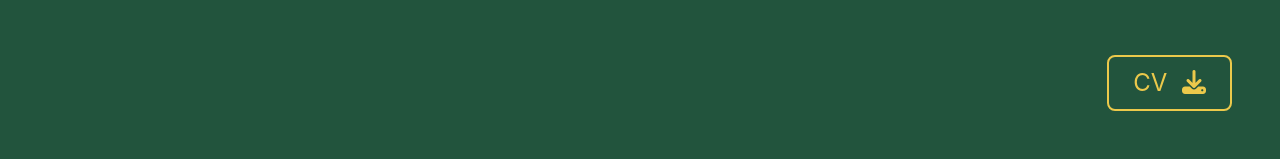
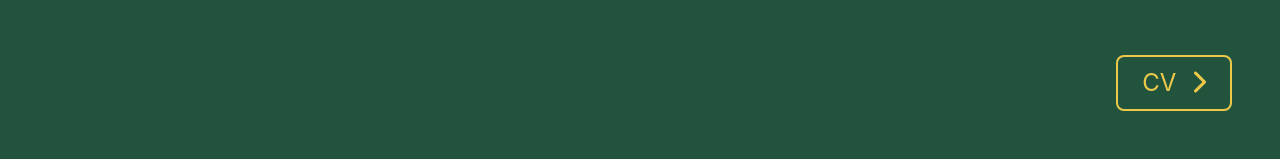
Before and after one commit to elasticmind/homepage, a Nuxt app: page / in a window 1280 px wide. Shown: the part 641-800 px from the top of the page. Built offline with nearby package versions, Linux system fonts and the light colour scheme.

Commit message:
Change download icon to a right chevron

```diff
--- a/components/About.vue
+++ b/components/About.vue
@@ -29,7 +29,7 @@
       <a href="cv-tibor-zombory.pdf">
         CV
       </a>
-      <i class="fa fa-download ml-2" aria-hidden="true"></i>
+      <i class="fa fa-chevron-right ml-2" aria-hidden="true"></i>
     </button>
   </section>
 </template>
```
